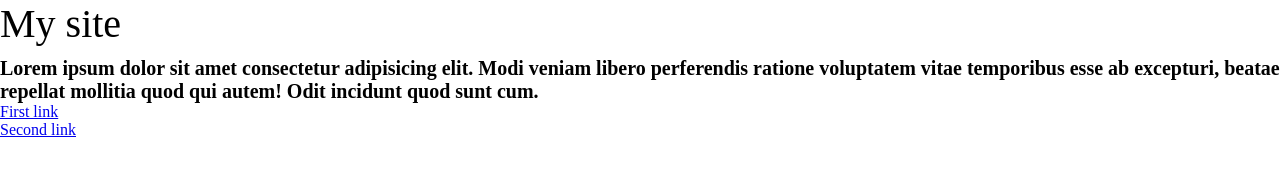
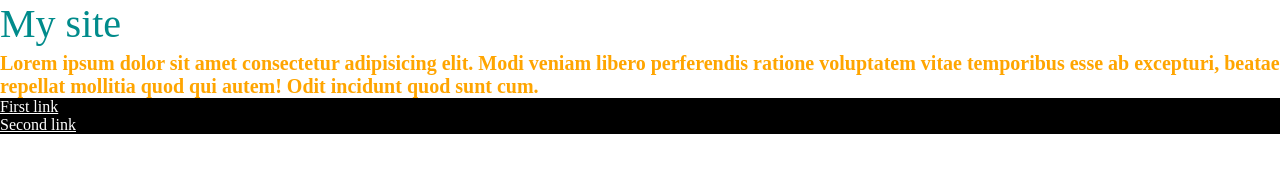
Before and after one commit to Max9804/homework-3, a plain HTML site: page index.html in a window 1280 px wide. Drawn offline with Linux system fonts and the light colour scheme.

Commit message:
fixed styles for main page

```diff
--- a/css/main.css
+++ b/css/main.css
@@ -8,10 +8,21 @@
 h1 {
     font-size: 40px;
     font-weight: 400;
+    color: darkcyan;
 }
 
 p {
-    margin-top: 10px;
+    margin-top: 5px;
     font-size: 20px;
     font-weight: 700;
+    color: orange;
 }
+
+ul {
+    background: #000;
+    color: #fff;
+}
+
+a {
+    color: inherit;
+}
```
